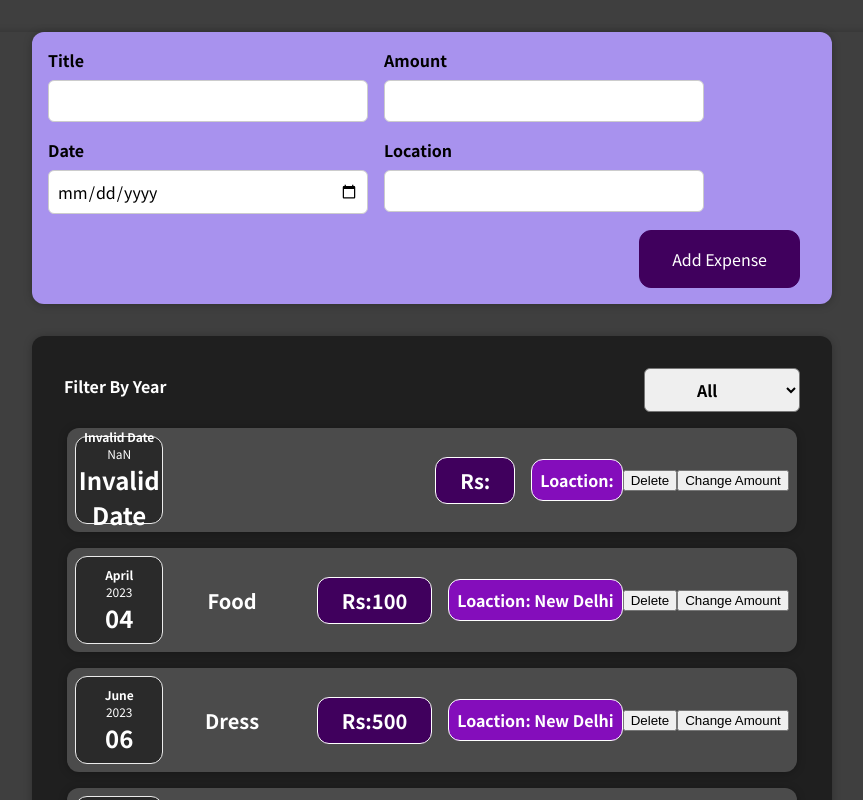
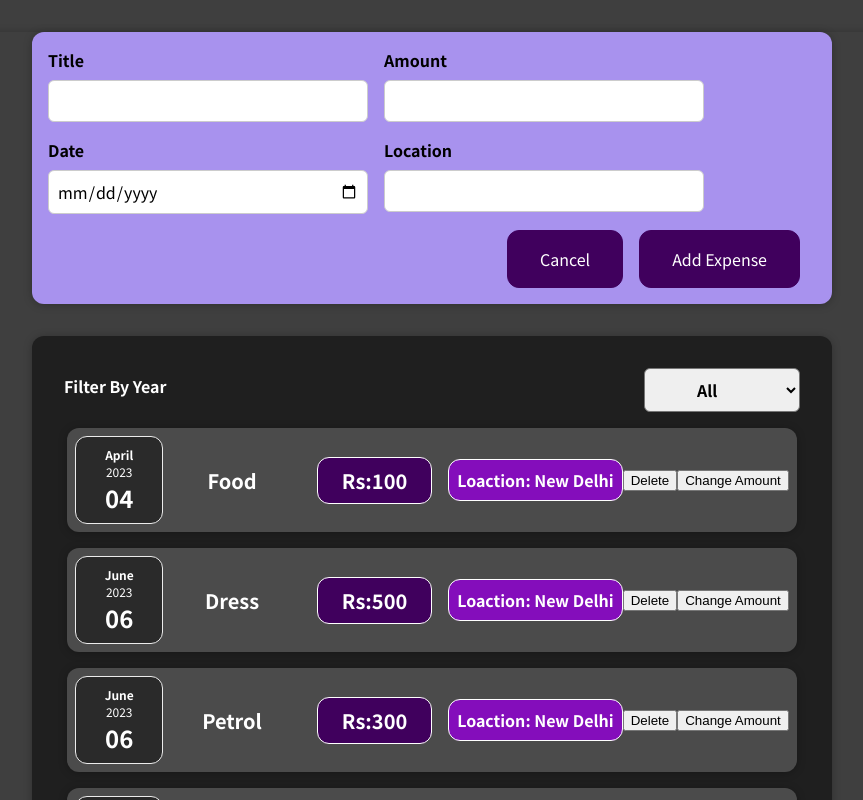
Before and after one commit to bipinlongjam/ExpenseReact, a React (Create React App) app: page / in a window 1280 px wide. Both pictures are taken after a click on the button "Add Expense". Shown: the top 800 px of the page, without its empty margins (208-1071 px from the left). Built offline with nearby package versions, Linux system fonts and the light colour scheme.

Commit message:
add rendering for add button and cancel button

```diff
--- a/src/components/NewExpense/ExpenseForm.js
+++ b/src/components/NewExpense/ExpenseForm.js
@@ -60,6 +60,9 @@
         setEnterDate('');
         setEnterLocation('');
     }
+    const cancelHandler = () => {
+        props.onCancel();
+    };
 
     return(
         <form onSubmit={submitHandler} >
@@ -82,6 +85,7 @@
                 </div>
             </div>
             <div className='new-expense__actions'>
+                <button type='button' onClick={cancelHandler}>Cancel</button>
                 <button type='submit'>Add Expense</button>
             </div>
         </form>
--- a/src/components/NewExpense/NewExpense.js
+++ b/src/components/NewExpense/NewExpense.js
@@ -1,20 +1,31 @@
+import { useState } from 'react';
 import ExpenseForm from './ExpenseForm';
 import './NewExpense.css';
 
 
 const NewExpense =(props)=>{
+    const [isAddingExpense, setIsAddingExpense] = useState(false)
 
+    const startAddingExpenseHandler = () => {
+        setIsAddingExpense(true);
+    };
+
+    const stopAddingExpenseHandler = () => {
+        setIsAddingExpense(false);
+    };
     const saveExpenseDataHandler = (enteredExpensedata)=>{
         const expenseData ={
             ...enteredExpensedata,
             id: Math.random().toString()
         }
-        props.onAddExpense(expenseData)
+        props.onAddExpense(expenseData);
+        stopAddingExpenseHandler();
     }
     return(
         <div className='new-expense'>
-            <ExpenseForm onSaveExpenseData={saveExpenseDataHandler}/>
-        </div>
+        {!isAddingExpense && <button onClick={startAddingExpenseHandler}>Add Expense</button>}
+        {isAddingExpense && <ExpenseForm onSaveExpenseData={saveExpenseDataHandler} onCancel={stopAddingExpenseHandler} />}
+    </div>
     )
 }
 export default NewExpense;
```
